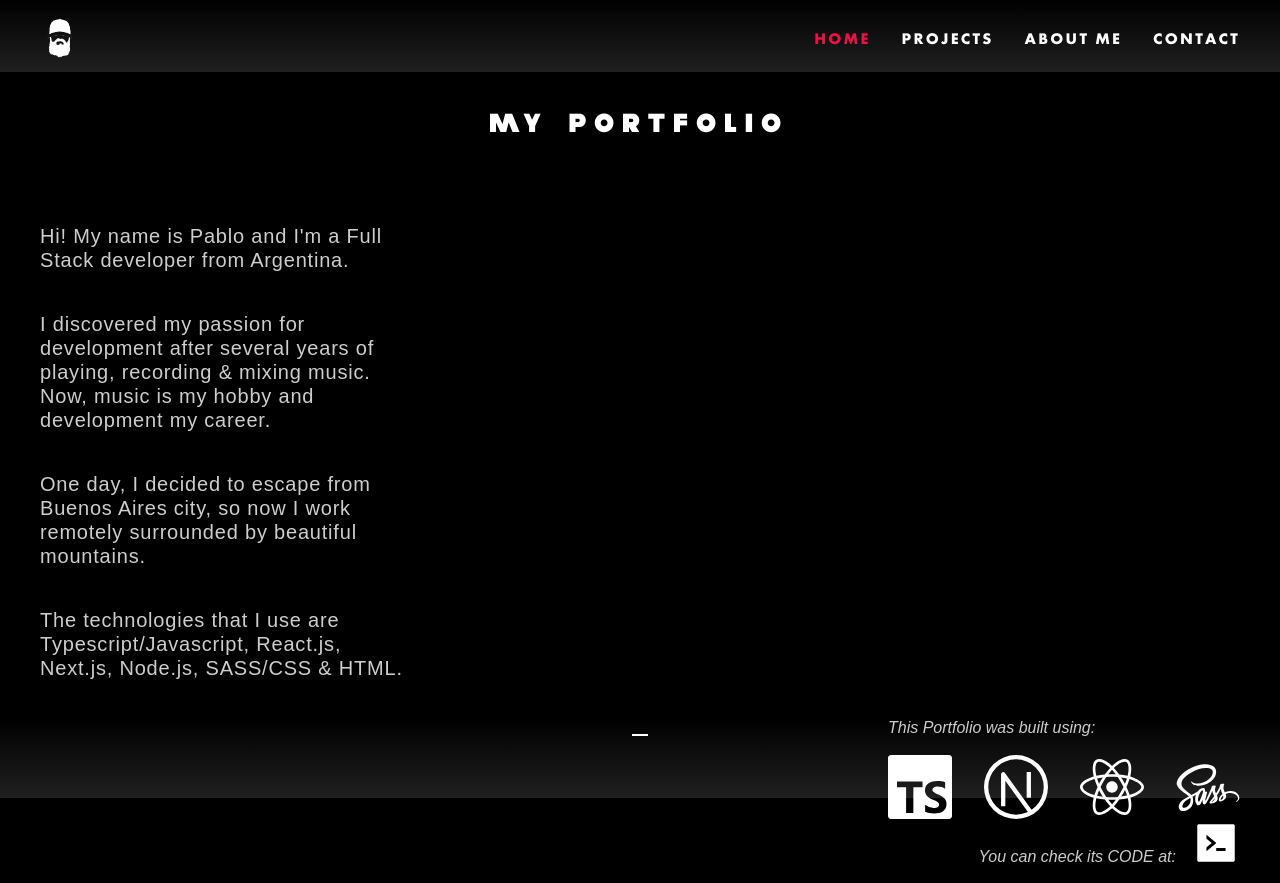
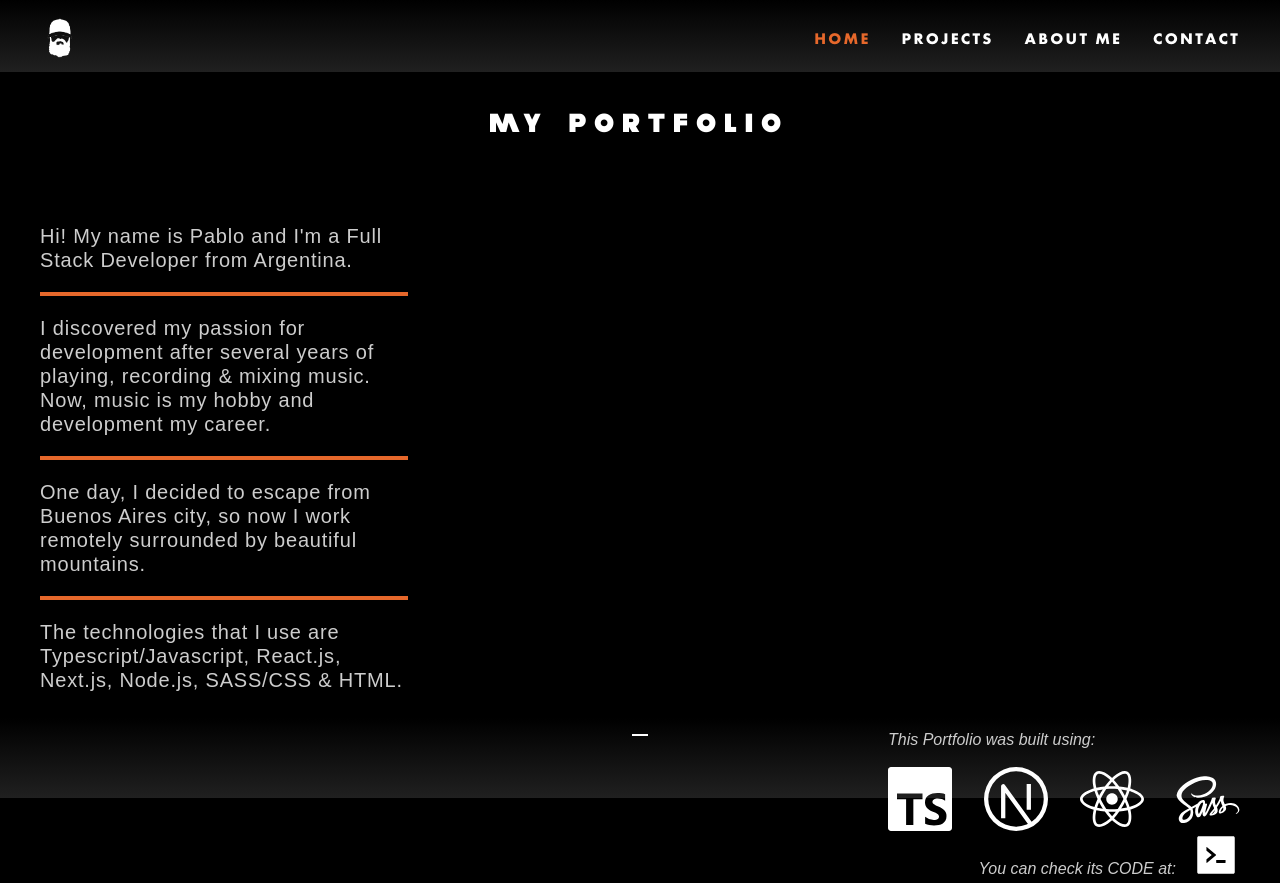
Before and after one commit to pablojacosta/pablo-acosta-portfolio, a Next.js app: page / in a window 1280 px wide. Built offline with nearby package versions, Linux system fonts and the light colour scheme; some icons are missing; a web font is replaced by a local one.

Commit message:
feat: :lipstick: Modified colors.

```diff
--- a/src/components/pages/Home/Home.module.scss
+++ b/src/components/pages/Home/Home.module.scss
@@ -12,6 +12,10 @@
 
       .square {
         width: 23em;
+
+        &.border {
+          border-bottom: 0.25rem solid var(--color-beta);
+        }
 
         p {
           font-size: 1.25rem;
--- a/src/components/pages/Home/Home.tsx
+++ b/src/components/pages/Home/Home.tsx
@@ -12,26 +12,26 @@ const Home = () => {
         <div className={styles.top}>
           <h1>My Portfolio</h1>
           <div className={styles.content}>
-            <div className={`${styles.square} `}>
+            <div className={`${styles.square} ${styles.border}`}>
               <p>
-                Hi! My name is Pablo and I&apos;m a Full Stack developer from
+                Hi! My name is Pablo and I&apos;m a Full Stack Developer from
                 Argentina.
               </p>
             </div>
-            <div className={`${styles.square} ${styles.right}`}>
+            <div className={`${styles.square} ${styles.border}`}>
               <p>
                 I discovered my passion for development after several years of
                 playing, recording & mixing music. Now, music is my hobby and
                 development my career.
               </p>
             </div>
-            <div className={`${styles.square} ${styles.left}`}>
+            <div className={`${styles.square} ${styles.border}`}>
               <p>
                 One day, I decided to escape from Buenos Aires city, so now I
                 work remotely surrounded by beautiful mountains.
               </p>
             </div>
-            <div className={`${styles.square} ${styles.right}`}>
+            <div className={styles.square}>
               <p>
                 The technologies that I use are Typescript/Javascript, React.js,
                 Next.js, Node.js, SASS/CSS & HTML.
--- a/src/components/shared/NavBar/components/NavList/NavList.module.scss
+++ b/src/components/shared/NavBar/components/NavList/NavList.module.scss
@@ -15,7 +15,7 @@
 
     &:hover,
     &.active {
-      color: #ef1145;
+      color: var(--color-beta);
     }
 
     &.disabled {
```
